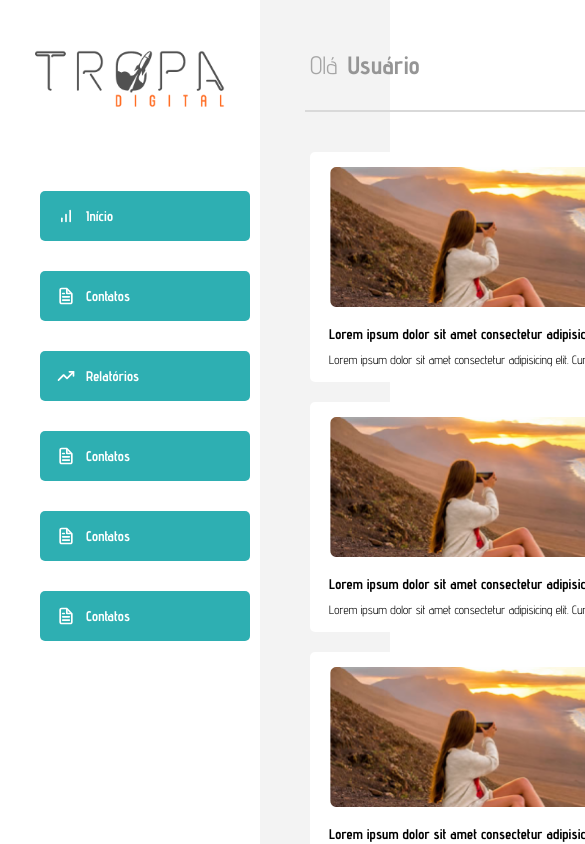
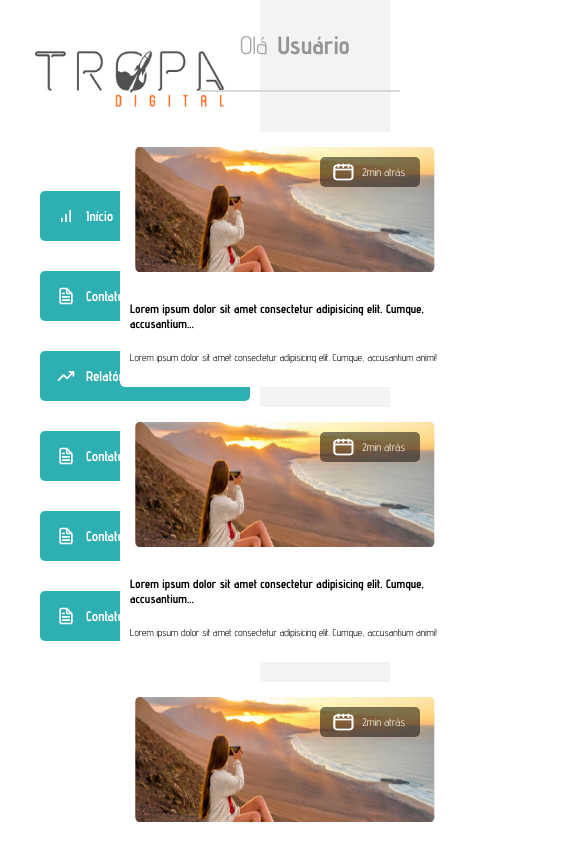
Before and after one commit to Fino59/Tropa-Digital-Teste, a React (Create React App) app: page /home in a window 390 px wide. Shown: the top 844 px of the page, 585 px wide, since content can reach past the window. Built offline with nearby package versions, Linux system fonts and the light colour scheme.

Commit message:
Add responsivity to mobile

```diff
--- a/src/components/Card/index.js
+++ b/src/components/Card/index.js
@@ -1,7 +1,6 @@
 import styled from "styled-components";
 import paisage from '../../assets/images/image-ref.png';
 import lastSeen from '../../assets/images/Frame.png'
-
 
 const UserName = styled.div`
     display: flex;
@@ -19,6 +18,14 @@ const UserName = styled.div`
         font-weight: 700;
         margin: 10px 5px;
     }
+
+    @media (max-width: 599px) {
+        margin: 20px 0 20px -25px;
+    }
+
+    @media (min-width: 600px) and (max-width: 900px) {
+        margin-left: 20px;
+    }
 `;
 
 const EndSection = styled.div`
@@ -27,12 +34,30 @@ const EndSection = styled.div`
     hr {
         border: solid 1px #d9d9d9;
     }
+    @media (max-width: 599px) {
+        margin-left: -60px;
+        width: 100%;
+    }
+
+    @media (min-width: 600px) and (max-width: 900px) {
+        width: 90%;
+        margin-left: 20px;
+    }
 `;
 
 const Cards = styled.div`
     display: flex;
     flex-wrap: wrap;
     margin-left: 40px;
+
+    @media (max-width: 599px) {
+        margin-left: -145px;
+    }
+
+    @media (min-width: 600px) and (max-width: 900px) {
+        margin-left: 20px;
+    }
+
 `;
 
 const DivCard = styled.div`
@@ -75,7 +100,6 @@ const DivCard = styled.div`
         background-color: rgba(0, 0, 0, 0.5);
         border-radius: 5px;
         position: absolute;
-        z-index: 12;
         top: 25px;
         right: 30px;
 
@@ -93,6 +117,50 @@ const DivCard = styled.div`
             position: absolute;
             top: -3px;
             right: 15px;
+        }
+    }
+
+    @media (max-width: 599px) {
+        width: 330px;
+        height: 255px;
+        margin-left: 5px;
+
+        img {
+            width: 300px;
+            height: 125px;
+            margin: 15px;
+        }
+
+        .title-card {
+            font-size: 12px;
+            font-weight: 700;
+            margin: 10px;
+        }
+        .subtitle-card {
+            font-size: 10px;
+            font-weight: 400;
+            margin: 10px;
+        }
+
+        .images {
+            width: 200px;
+        }
+
+        .visual {
+            top: 25px;
+            right: -100px;
+        }
+
+    }
+
+    @media (min-width: 600px) and (max-width: 900px) {
+        width: 400px;
+        height: 250px;
+
+        img {
+            width: 360px;
+            height: 130px;
+            margin: 15px 15px 15px 20px;
         }
     }
 
```
